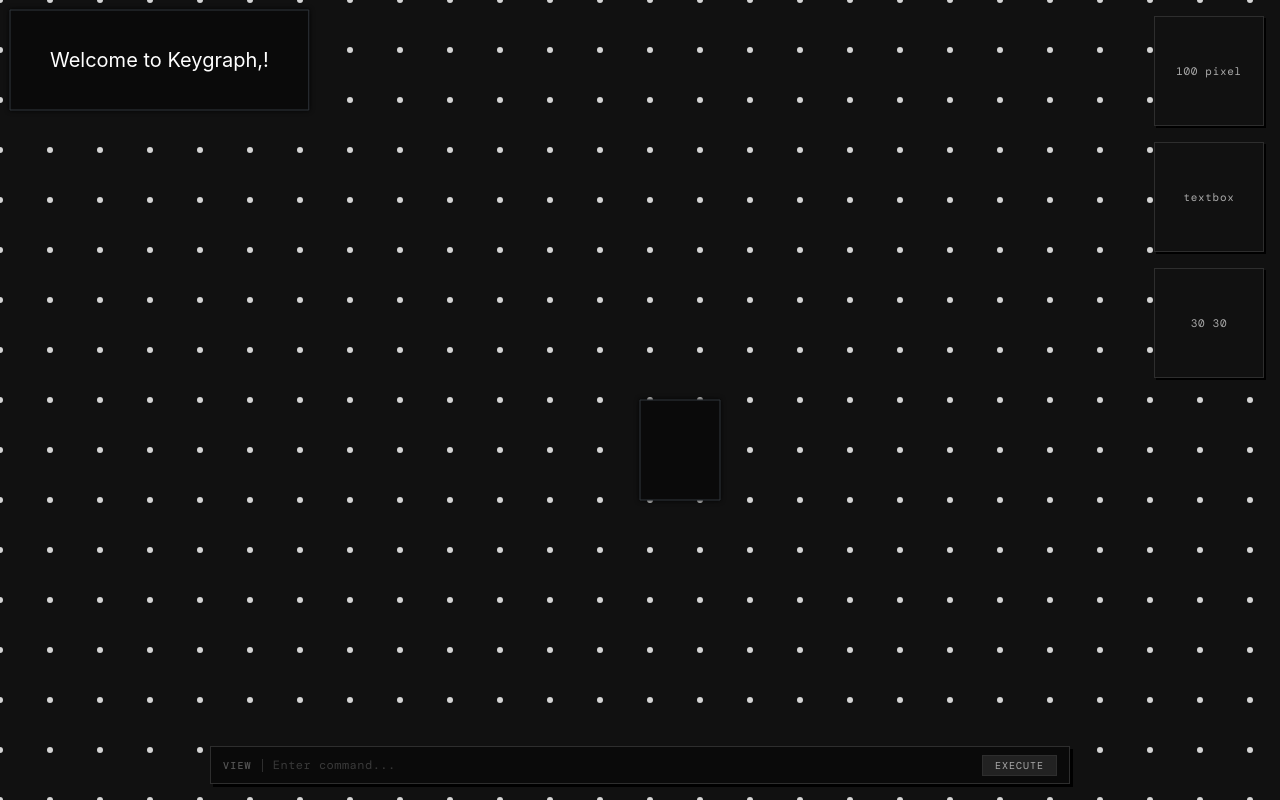
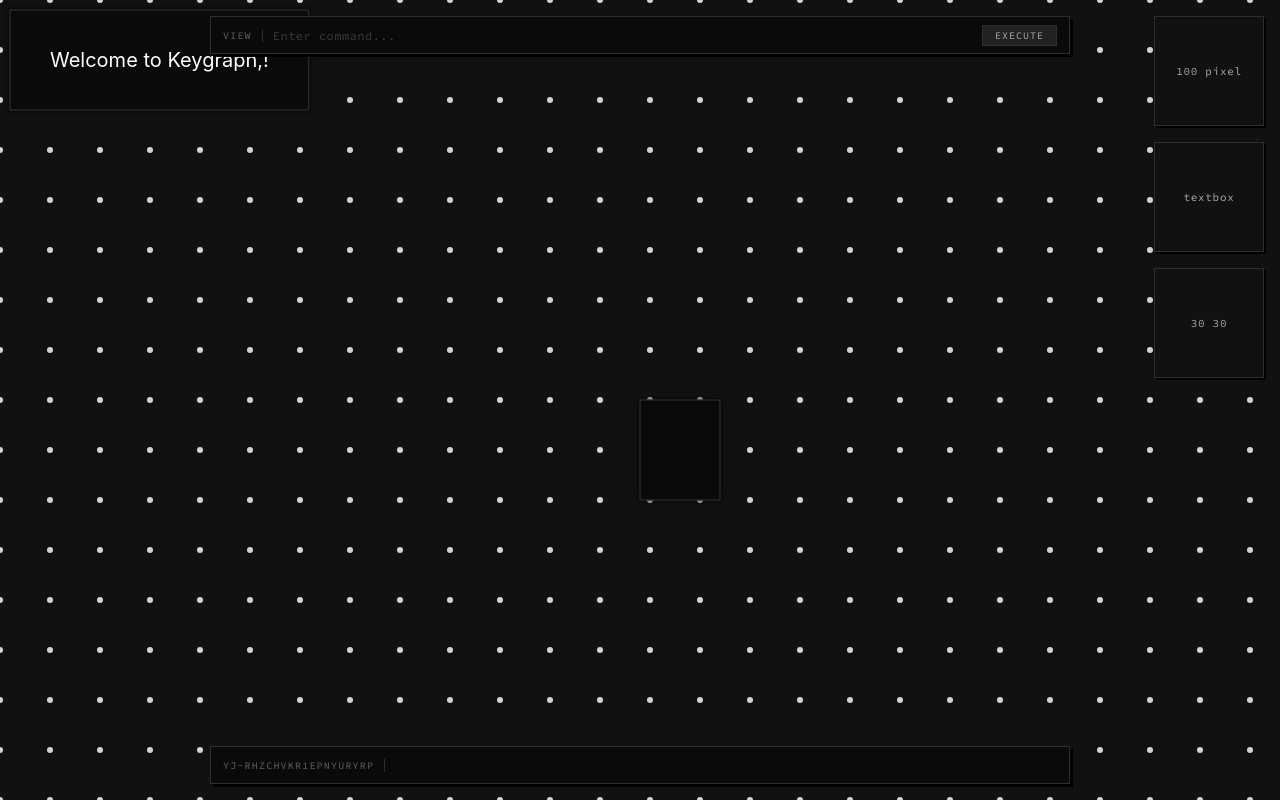
Before and after one commit to UmangX/keygraphweb, a website built with Vite: page index.html in a window 1280 px wide. Both pictures are taken after a click on the button "EXECUTE". Built offline with nearby package versions, Linux system fonts and the light colour scheme; a web font is replaced by a local one; what tinykeys would draw is missing.

Commit message:
added node id display

```diff
--- a/index.html
+++ b/index.html
@@ -50,8 +50,10 @@
       <input type="text" id="user-input" placeholder="Enter command..." />
       <button id="submit-btn">Execute</button>
     </div>
+    <div id="node-bar">
+      <span id="node-bar-display">System Status</span>
+    </div>
     <div id="main-canvas">
-      <div id="canvas-hint">Press <kbd>Space</kbd> to open menu</div>
     </div>
     <script src="/src/Keygraph.js" type="module"></script>
   </div>
--- a/package.json
+++ b/package.json
@@ -14,6 +14,7 @@
   "dependencies": {
     "@picocss/pico": "^2.1.1",
     "@preact/signals-core": "^1.14.1",
+    "fuse.js": "^7.3.0",
     "konva": "^10.2.5",
     "marked": "^18.0.2",
     "nanoid": "^5.1.9",
--- a/src/Keygraph.js
+++ b/src/Keygraph.js
@@ -2,7 +2,7 @@
 import Konva from 'konva';
 import { effect } from '@preact/signals-core';
 import { tinykeys } from "tinykeys";
-import { MODES, previewConfig, modalMode, selectedShape, SHAPES, cursorJump } from './srcSignals';
+import { MODES, previewConfig, modalMode, selectedShape, SHAPES, cursorJump, primeNodes } from './srcSignals';
 import { stage, stageSetup, primeLayer } from './srcStage';
 import { drawGrid } from './srcGrid';
 import { addpreviewLayer, PreviewLayer, moveCursor } from './srcPreview';
@@ -16,7 +16,7 @@ const submitbutton = document.getElementById("submit-btn");
 const infoWindow = document.getElementById("infobar")
 const shapeDisplayWindow = document.getElementById("shapeDisplay")
 const shapeSizeDisplayWindow = document.getElementById("shapeSizeDisplay")
-
+const nodeBar = document.getElementById("node-bar")
 
 stageSetup()
 drawGrid()
@@ -26,7 +26,10 @@ addpreviewLayer()
 function handlesubmit() {
   const value = input.value.trim();
   if (selectedShape.value === SHAPES.TEXTBOX) {
-    primeLayer.add(generateTextbox(value));
+    const textBox = generateTextbox(value);
+    primeLayer.add(textBox);
+    console.log(textBox.id())
+    primeNodes.value = [...primeNodes.value, textBox.id()];
   }
   if (selectedShape.value === SHAPES.CIRCLE) {
     const circle = new Konva.Circle({
@@ -37,8 +40,10 @@ function handlesubmit() {
       radius: previewConfig.value.width,
       strokeWidth: 5,
       draggable: true,
+      shadowEnabled: true,
     })
     primeLayer.add(circle)
+    primeNodes.value = [...primeNodes.value, circle.id()];
     console.log("SHAPES.CIRCLE EXECUTED");
   }
   input.value = "";
@@ -54,10 +59,20 @@ function handlesubmit() {
 //   );
 // }
 
+
 effect(() => {
   //startup functions
   primeLayer.add(generateTextbox("Welcome to Keygraph,!", 10, 10));
 })
+
+effect(() => {
+  const listHTML = primeNodes.value
+    .map(node => `
+      <span id="node-bar-display">${node}</span>
+    `)
+    .join('');
+  nodeBar.innerHTML = listHTML || '<p>No nodes found</p>';
+});
 
 effect(() => {
   const _cshape = selectedShape.value;
--- a/src/srcNodes.js
+++ b/src/srcNodes.js
@@ -37,21 +37,3 @@ export function generateTextbox(inputText, x = previewConfig.value.cursor.x, y =
   textgroup.add(complexText)
   return textgroup
 }
-
-export function generatePreviewTextBox() {
-  const rect = new Konva.Rect({
-    id: "preview",
-    x: previewConfig.value.cursor.x,
-    y: previewConfig.value.cursor.y,
-    stroke: '#30363d',
-    strokeWidth: 1,
-    fill: '#161b22',
-    width: previewConfig.value.width,
-    height: previewConfig.value.height,
-    shadowColor: 'black',
-    shadowBlur: 5,
-    //shadowOpacity: 0.3,
-    cornerRadius: 6,
-  });
-  return rect;
-}
--- a/src/srcPreview.js
+++ b/src/srcPreview.js
@@ -1,12 +1,10 @@
 import { stage } from "./srcStage";
 import { previewConfig } from "./srcSignals";
-
 
 export const PreviewLayer = new Konva.Layer();
 export const addpreviewLayer = () => {
   stage.add(PreviewLayer);
 }
-
 export function moveCursor() {
   let cursor = PreviewLayer.findOne('#Cursor');
   if (!cursor) {
@@ -22,5 +20,5 @@ export function moveCursor() {
     x: previewConfig.value.cursor.x,
     y: previewConfig.value.cursor.y,
   });
-  PreviewLayer.draw();
+  PreviewLayer.batchDraw();
 }
--- a/src/srcSignals.js
+++ b/src/srcSignals.js
@@ -13,7 +13,9 @@ export const SHAPES = {
 }
 
 export const modalMode = signal(MODES.VIEW);
+
 export const selectedShape = signal(SHAPES.TEXTBOX)
+
 export const previewConfig = signal({
   height: 30,
   width: 30,
@@ -22,4 +24,7 @@ export const previewConfig = signal({
     y: window.innerHeight / 2,
   },
 });
+
 export const cursorJump = signal(100);
+
+export const primeNodes = signal([]);
--- a/style.css
+++ b/style.css
@@ -1,4 +1,4 @@
-@import url('https://fonts.googleapis.com/css2?family=DM+Mono:wght@300;400;500&display=swap');
+@import url('https://fonts.googleapis.com/css2?family=Cascadia+Mono:ital,wght@0,200..700;1,200..700&family=Source+Code+Pro:ital,wght@0,200..900;1,200..900&display=swap');
 
 /* ── Reset ───────────────────────────────────────────── */
 *,
@@ -36,7 +36,7 @@ html {
   --border-w: 1px;
   --anim: 0.1s linear;
   --popup-width: 320px;
-  --font: 'DM Mono', 'Courier New', monospace;
+  --font: 'Source Code Pro', 'Courier New', monospace;
 }
 
 /* ── Canvas ─────────────────────────────────────────── */
@@ -71,10 +71,9 @@ html {
   color: #333;
 }
 
-/* ── Floating bottom bar ────────────────────────────── */
 #bar {
   position: fixed;
-  bottom: 16px;
+  top: 16px;
   left: 50%;
   transform: translateX(-50%);
   width: calc(100% - 48px);
@@ -453,3 +452,40 @@ html {
   letter-spacing: 0.14em;
   text-transform: uppercase;
 }
+
+
+#node-bar {
+  position: fixed;
+  bottom: 16px;
+  left: 50%;
+  transform: translateX(-50%);
+  width: calc(100% - 48px);
+  max-width: 860px;
+  height: 38px;
+  z-index: 100;
+
+  background: var(--g1);
+  border: var(--border-w) solid var(--g5);
+  border-radius: 0;
+  color: var(--g9);
+  font-family: var(--font);
+
+  display: flex;
+  align-items: center;
+  padding: 0 12px;
+  gap: 10px;
+
+  box-shadow: 3px 3px 0 var(--g0);
+}
+
+#node-bar span#node-bar-display {
+  font-size: 10px;
+  font-weight: 500;
+  letter-spacing: 0.12em;
+  text-transform: uppercase;
+  white-space: nowrap;
+  color: var(--g7);
+  border-right: 1px solid var(--g5);
+  padding-right: 10px;
+  flex-shrink: 0;
+}
```
Also changed, not shown: 1 other file.
